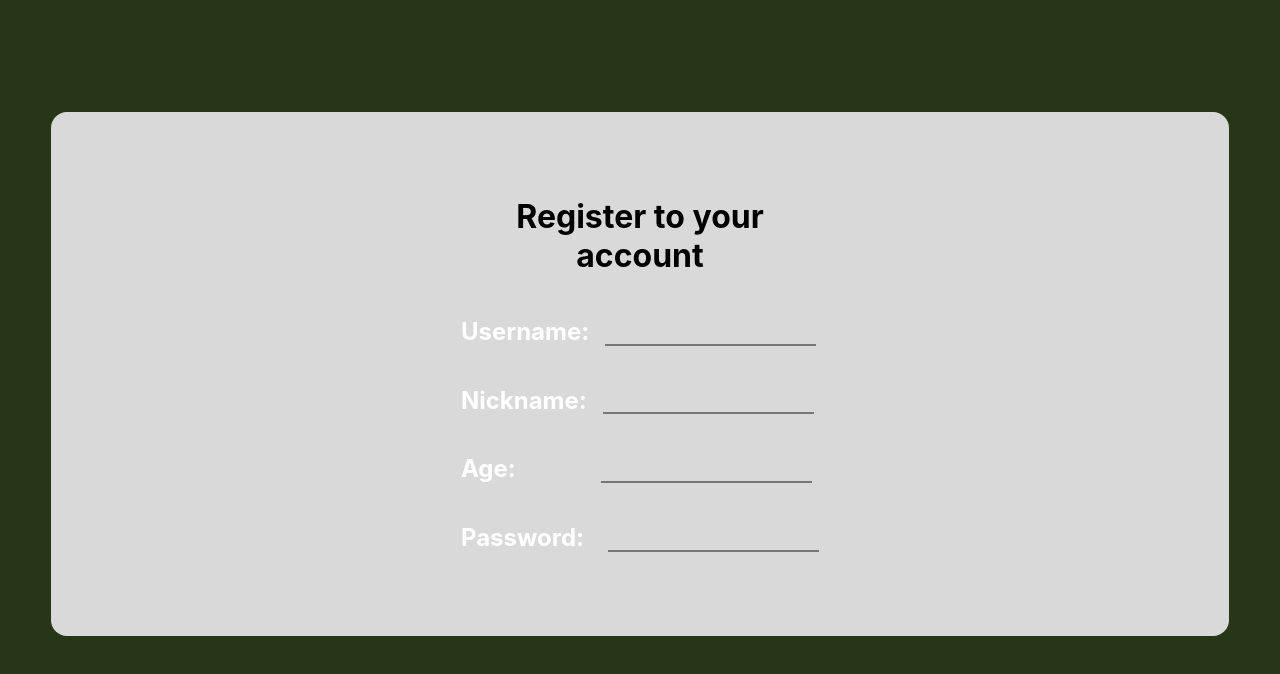
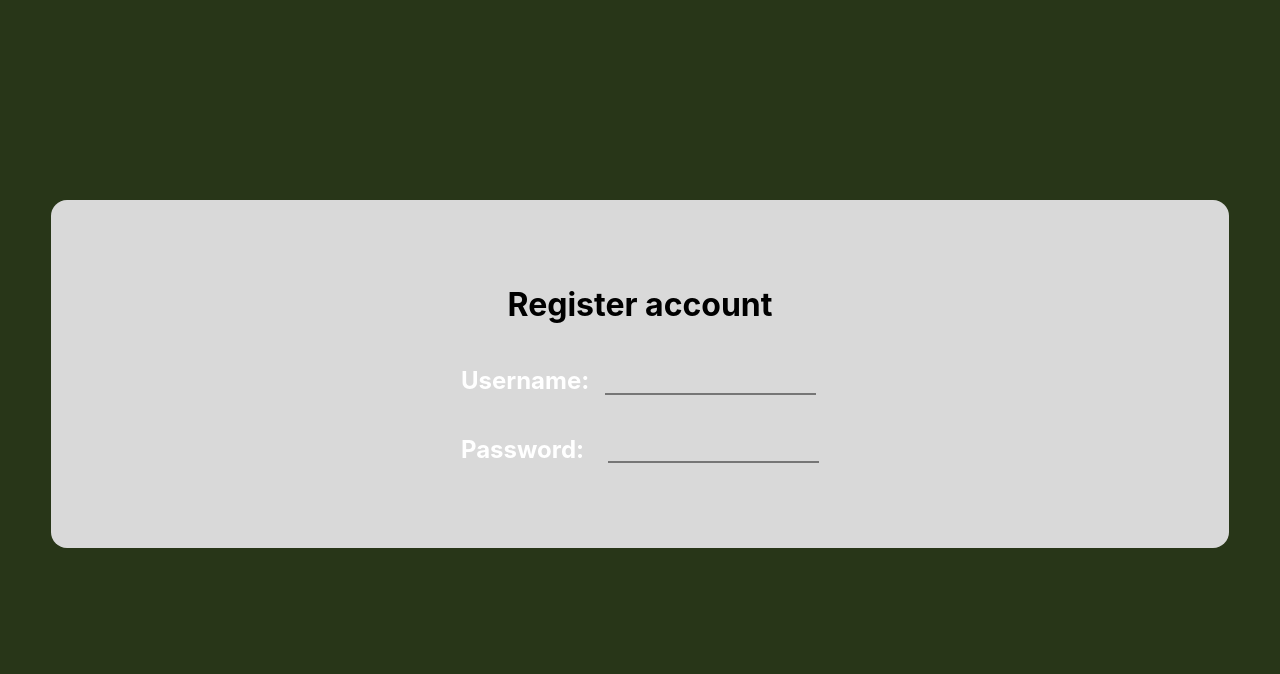
Before and after one commit to EmmanuelMedeiros/Prova_python, a React (Create React App) app in the folder react_app/my_app/: page / in a window 1280 px wide. Shown: the top 674 px of the page. Built offline with nearby package versions, Linux system fonts and the light colour scheme.

Commit message:
everything is going to change

```diff
--- a/react_app/my_app/src/components/RegisterScreen.jsx
+++ b/react_app/my_app/src/components/RegisterScreen.jsx
@@ -3,22 +3,12 @@ import "./styles/registerScreen.css"
 function RegisterScreen() {
     return(
         <div className="wrapper register_container">
-            <h1>Register to your account</h1>
+            <h1>Register account</h1>
 
             <form>
                 <div className="sections">
                 <label><h2>Username:</h2></label>
                 <input type="text" name="" id="" />
-                </div>
-
-                <div className="sections">
-                <label><h2>Nickname: </h2></label>
-                <input type="text" name="" id="nick_input" />
-                </div>
-
-                <div className="sections">
-                <label><h2>Age:</h2></label>
-                <input type="text" name="" id="age_input" />
                 </div>
 
                 <div className="sections">
--- a/react_app/my_app/src/components/styles/loginScreen.css
+++ b/react_app/my_app/src/components/styles/loginScreen.css
@@ -28,6 +28,7 @@
     display: flex;
 }
 
+
 .wrapper.login_container .sections input{
 
     height: 1rem;
@@ -41,6 +42,7 @@
     margin-top: 1.8rem;
     margin-left: 2rem;
 
+    outline-style: none;
 }
 
 #pwd_input {
--- a/react_app/my_app/src/components/styles/registerScreen.css
+++ b/react_app/my_app/src/components/styles/registerScreen.css
@@ -6,7 +6,7 @@
     align-items: center;
 
     width: 92%;
-    margin-top: 14vh;
+    margin-top: 25vh;
     padding-block: 4rem;
 
     border-radius: 1rem;
@@ -48,6 +48,7 @@
 
     font-size: 1rem;
 
+    outline-style: none;
 }
 
 #pwd_input {
```
Also changed, not shown: 1 other file (tests, documents, lock files or other folders).
